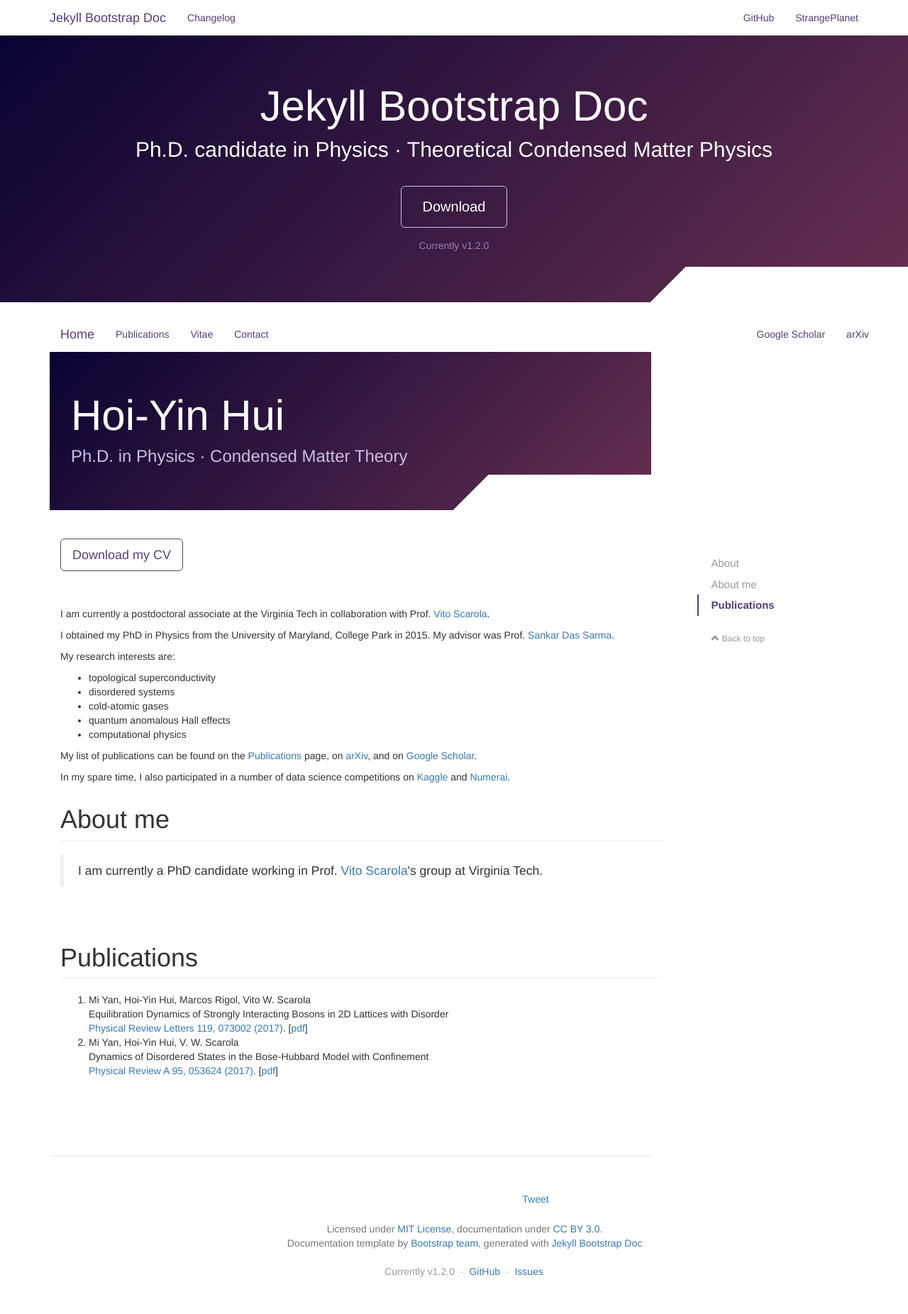
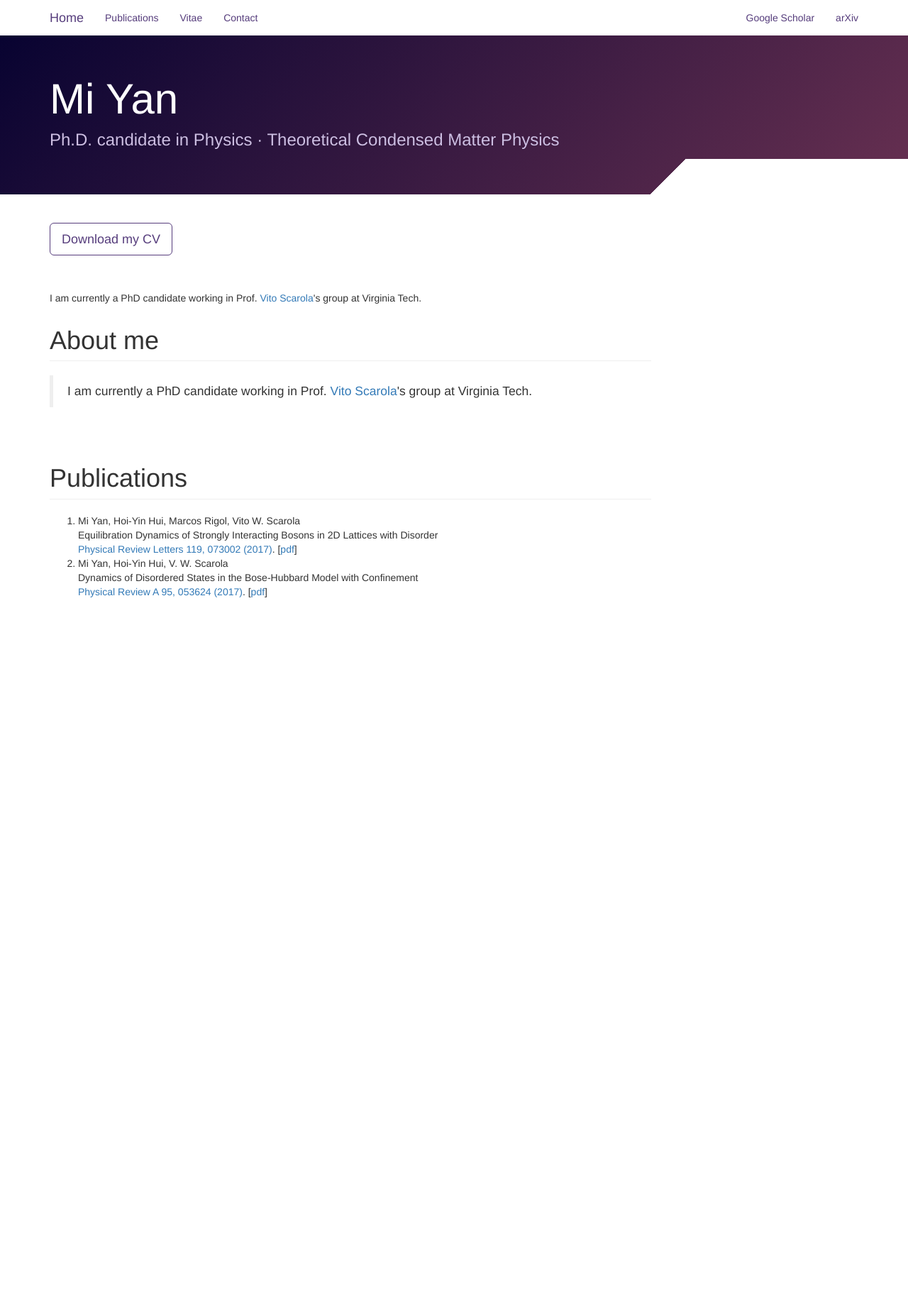
Before and after one commit to yanmi7/yanmi7.github.io, a Jekyll site: the page index.html, which Jekyll copies as it is, in a window 1280 px wide. Shown: the whole page at 71% size. Built offline with Jekyll 4.4.1, drawn with Linux system fonts in a browser that asks for light colours; nearby versions of some CDN libraries; comment, search, counter and statistics services are not loaded; after the commit the page ends 900 px from its top, so only the background shows below that; grey boxes are pictures that could not be loaded.

Commit message:
Add files via upload

```diff
--- a/index.html
+++ b/index.html
@@ -1,9 +1,9 @@
----
+<!-- ---
 layout: default
 title: Mi Yan
 description: Ph.D. candidate in Physics · Theoretical Condensed Matter Physics
 isHome: true
----
+--- -->
 
 
 <html lang="en">
@@ -11,7 +11,7 @@
   <meta charset="utf-8">
   <meta name="viewport" content="width=device-width, initial-scale=1.0">
 
-  <title>Hoi-Yin Hui · Virginia Tech</title>
+  <title>Mi Yan · Virginia Tech</title>
 
 
   <link rel="icon" type="image/x-icon" href="/favicon.ico"/>
@@ -110,8 +110,8 @@
 
   <div class="bs-docs-header" id="content">
     <div class="container">
-      <h1>Hoi-Yin Hui</h1>
-      <p>Ph.D. in Physics · Condensed Matter Theory</p>
+      <h1>Mi Yan</h1>
+      <p>Ph.D. candidate in Physics · Theoretical Condensed Matter Physics</p>
     </div>
   </div>
 
@@ -124,10 +124,9 @@
         <section class="bs-docs-section">
   <a href="/hoihui_cv.pdf" class="btn btn-outline btn-lg">Download my CV</a>
   <h1 id="About" class="page-header" style="height: 0px;width: 0px;overflow:hidden;">About</h1>
-  <p> I am currently a postdoctoral associate at the Virginia Tech in collaboration with Prof. <a href="http://www1.phys.vt.edu/~scarola/">Vito Scarola</a>. <p>
-  <p> I obtained my PhD in Physics from the University of Maryland, College Park in 2015.
-      My advisor was Prof. <a href="https://en.wikipedia.org/wiki/Sankar_Das_Sarma">Sankar Das Sarma</a>. </p>
-  <p> My research interests are:</p>
+  <p>  I am currently a PhD candidate working in Prof. <a href="http://www1.phys.vt.edu/~scarola/">Vito Scarola</a>'s group at Virginia Tech. <p>
+
+ <!--  <p> My research interests are:</p>
     <ul>
       <li>topological superconductivity</li>
       <li>disordered systems</li>
@@ -138,8 +137,7 @@
    <p>My list of publications can be found on the <a href="/Publications.html">Publications</a> page,
    on <a href="https://arxiv.org/a/hui_h_1.html" target="_blank">arXiv</a>,
    and on <a href="https://scholar.google.com/citations?user=jrEA344AAAAJ">Google Scholar</a>.</p>
-
-   <p>In my spare time, I also participated in a number of data science competitions on <a href="https://www.kaggle.com/hoihui">Kaggle</a> and <a href="https://numer.ai">Numerai</a>.</p>
+ -->
 
 
 
```
